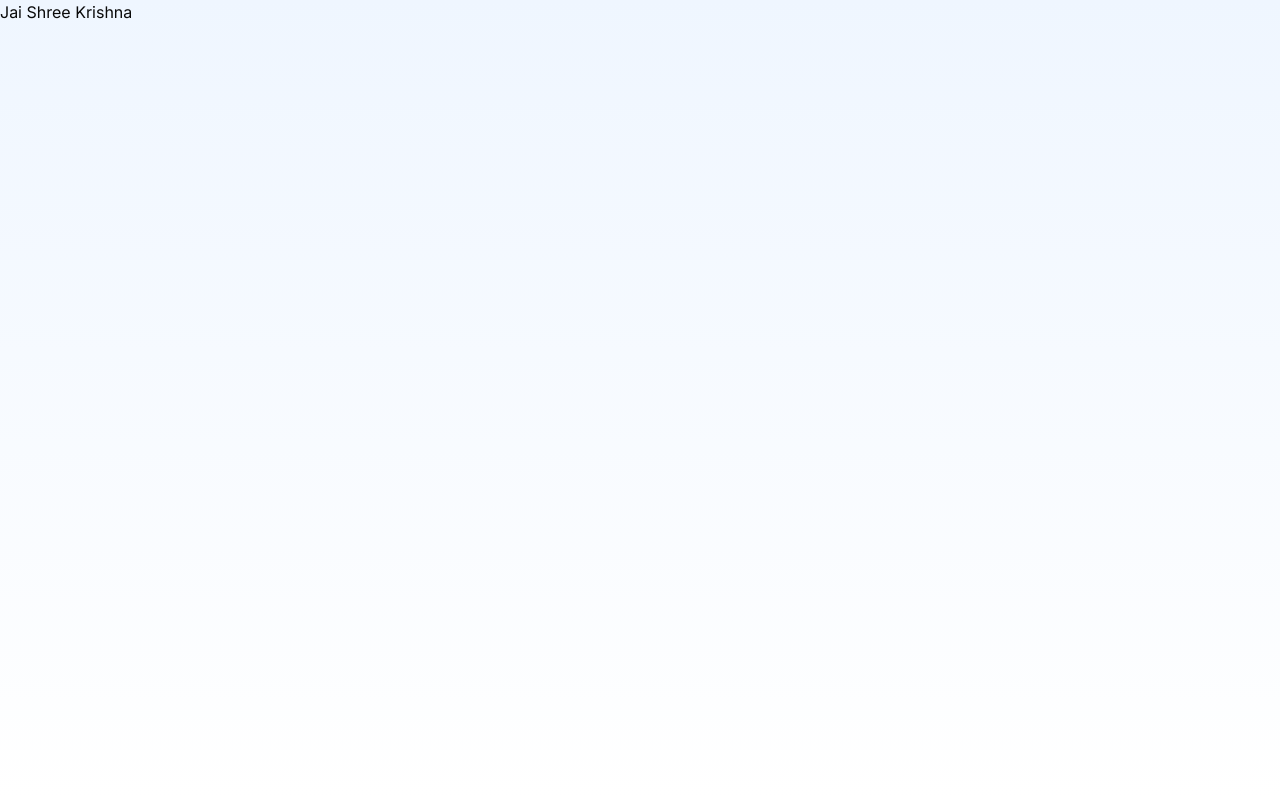
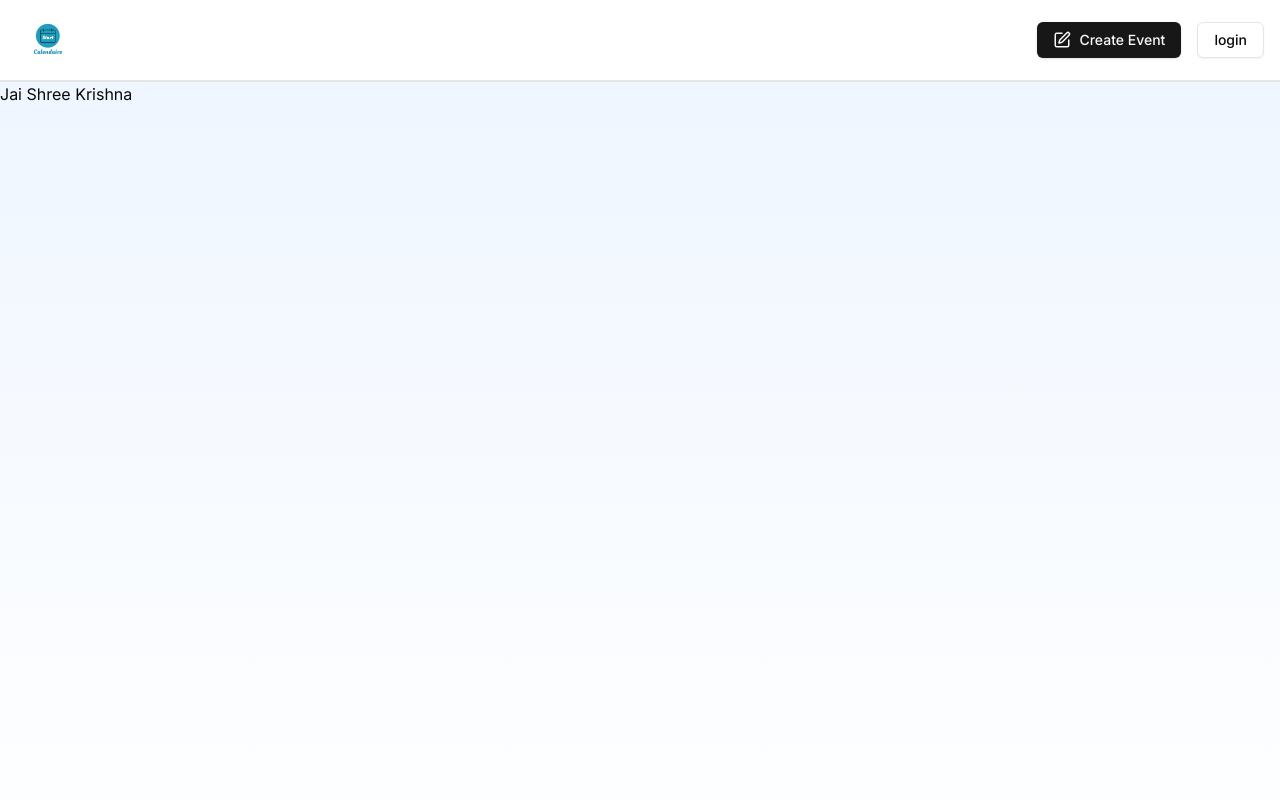
Before and after one commit to Abhishek-Shukla-github/calendaire, a Next.js app: page / in a window 1280 px wide. Shown: the top 800 px of the page. Built offline with nearby package versions, Linux system fonts and the light colour scheme.

Commit message:
Complete Header

```diff
--- a/app/layout.tsx
+++ b/app/layout.tsx
@@ -1,6 +1,7 @@
 import type { Metadata } from "next";
 import {Inter} from "next/font/google"
 import "./globals.css";
+import Header from "@/components/header";
 
 export const metadata: Metadata = {
   title: "Create Next App",
@@ -19,6 +20,7 @@
       <body
         className={`${inter.className} antialiased`}
       >
+        <Header />
         <main className="min-h-screen bg-gradient-to-b from-blue-50 to-white">{children}</main>
         <footer className="bg-blue-100 py-12">
           <div className="container mx-auto px-4 text-center text-gray-600">
--- /dev/null
+++ b/components/header.tsx
@@ -0,0 +1,24 @@
+import Image from "next/image";
+import Link from "next/link";
+import React from "react";
+import { Button } from "./ui/button";
+import {PenBox} from "lucide-react"
+
+const Header = () => {
+  return (
+    <nav className="mx-auto py-2 px-4 flex justify-between items-center shadow-md border-b-2">
+      <Link href={"/"} className="flex item-center">
+        <Image src={"/logo.png"} width={"150"} height={"100"} alt="Calendaire Logo" className="h-16 w-auto" />
+      </Link>
+
+      <div className="flex items-center gap-4">
+        <Link href={"/events?create=true"}>
+          <Button className="flex items-center gap-2"> <PenBox size={18} /> Create Event</Button>
+        </Link>
+        <Button variant={"outline"}>login</Button>
+      </div>
+    </nav>
+  );
+};
+
+export default Header;
```
Also changed, not shown: public/avatar.png (added), public/logo.png (added).
